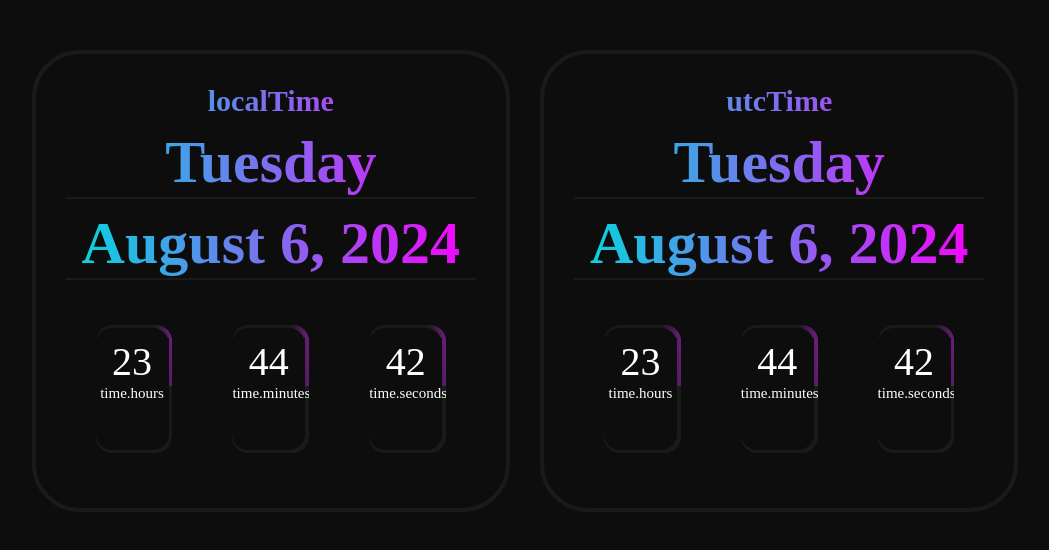
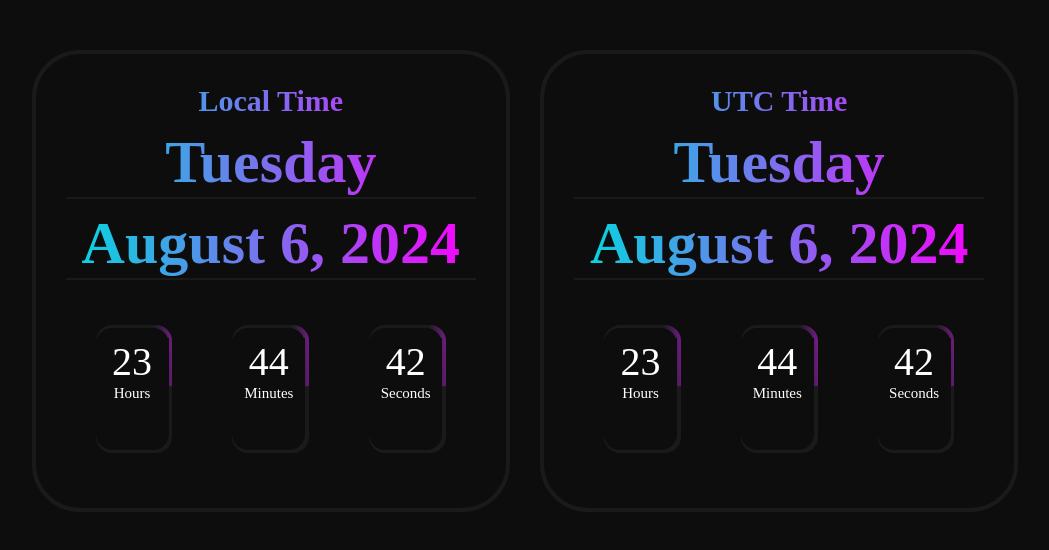
Before and after one commit to JSDRAKE/ham-clock-electron-vite, a React (Vite) app in the folder src/renderer/: page / in a window 1280 px wide. Shown: the top 550 px of the page, without its empty margins (115-1164 px from the left). Built offline with nearby package versions, Linux system fonts and the light colour scheme.

Commit message:
Actualiza el punto de entrada principal para usar I18nextProvider

```diff
--- a/src/renderer/src/main.jsx
+++ b/src/renderer/src/main.jsx
@@ -1,9 +1,13 @@
 import React from 'react'
-import ReactDOM from 'react-dom/client'
+import { createRoot } from 'react-dom/client'
+import { I18nextProvider } from 'react-i18next'
+import i18n from './i18n/i18n'
 import App from './App'
 
-ReactDOM.createRoot(document.getElementById('root')).render(
+createRoot(document.getElementById('root')).render(
   <React.StrictMode>
-    <App />
+    <I18nextProvider i18n={i18n}>
+      <App />
+    </I18nextProvider>
   </React.StrictMode>
 )
```
